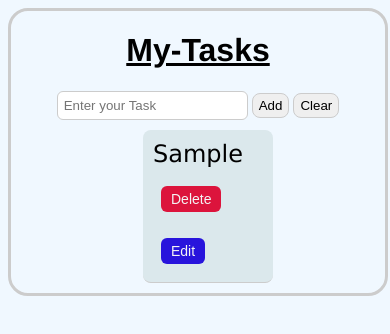
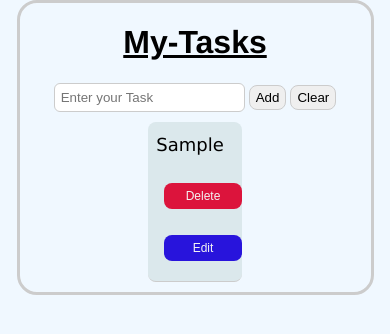
Before and after one commit to Joel-Jeson/MY-Tasks, a plain HTML site: page index.html in a window 390 px wide. Both pictures are taken after typing "Sample" into the empty fields and a click on the button "Add". Drawn offline with Linux system fonts and the light colour scheme.

Commit message:
finalboss

```diff
--- a/style.css
+++ b/style.css
@@ -8,15 +8,23 @@
 
 body{
     background-color:aliceblue;
+        margin: 0;
+    padding: 0;
+    display: flex;
+    justify-content: center;
+    align-items: flex-start;
+    min-height: 100vh;
+    box-sizing: border-box;
 }
 .container{
     display: flex;
     flex-direction: column;
+     justify-content: center;
     align-items: center;
     border: 3px solid #ccc;
     border-radius: 20px;
        max-width: 500px;
-    width: 100%;
+    width: 90%;
     margin: 0 auto;
 }
 h1{
@@ -80,8 +88,9 @@ li span {
 }
 /* Overall task container */
 #list {
-  max-width: 90%;
-  margin: auto;
+  max-width: 100%;
+  margin:0 auto;
+   box-sizing: border-box;
   padding: 0;
     list-style-position: inside;
   list-style:decimal;
@@ -94,7 +103,6 @@ li {
   display: flex;
   align-items: center;
   justify-content: space-between;
-  flex-wrap: nowrap; /* Prevent buttons from wrapping unnecessarily */
   gap: 10px;
   padding: 10px;
   margin: 10px 0;
@@ -103,6 +111,9 @@ li {
   word-wrap: break-word;
   overflow-wrap: break-word;
   max-width: 100%;
+   width: 100%;
+  box-sizing: border-box;
+  flex-wrap: wrap;
 }
 
 
@@ -143,22 +154,41 @@ li input[type="text"] {
 
 /* Add some responsive design */
 @media (max-width: 600px) {
+
+    ul li{
+        margin-right: 10px;
+    }
   li {
     flex-direction: column;
-    align-items: flex-start;
+    align-items: stretch;
     width: 100%;
+    padding: 12px 8px;
+    gap: 10px;
   }
 
   li span {
     white-space: normal;
-    overflow: visible;
-    text-overflow: unset;
+    overflow-wrap: break-word;
     word-break: break-word;
     max-width: 100%;
+    font-size: 18px;
+    margin-bottom: 10px;
+    text-align: left;
   }
 
   li button {
-    margin-top: 6px;
-    margin-left: 0;
+    margin: 6px 0 0 0;
+    width: 100%;
+    font-size: 12px;
+    padding: 6px;
+    border-radius: 8px;
+    box-sizing: border-box;
+  }
+
+  li input[type="text"] {
+    width: 100%;
+    font-size: 8px;
+    margin-bottom: 10px;
+    box-sizing: border-box;
   }
 }
```
